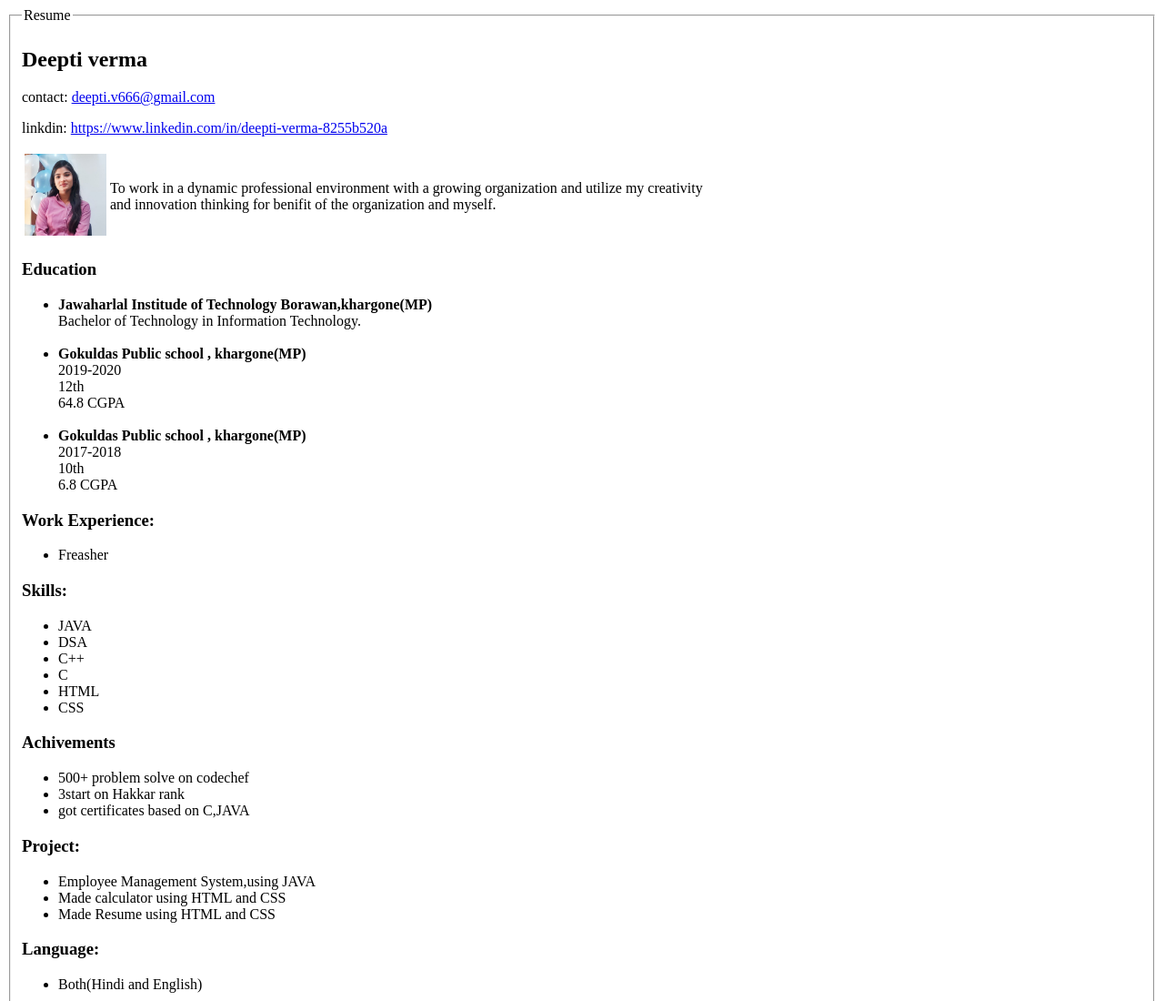
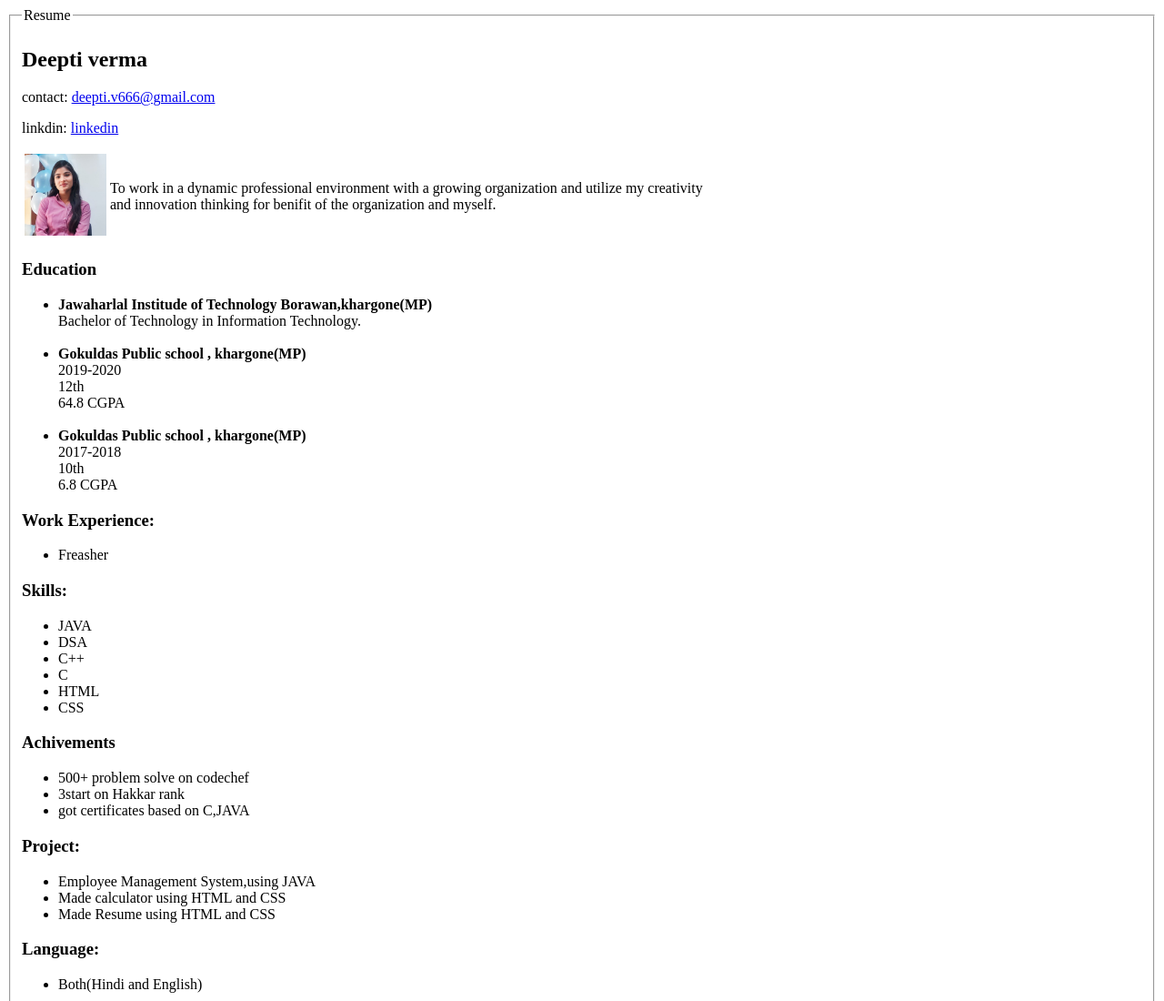
Before and after one commit to deepti-verma28/Myresume, a plain HTML site: page index.html in a window 1280 px wide. Shown: the top 1100 px of the page at 91% size. Drawn offline with Linux system fonts and the light colour scheme.

Commit message:
index.html

```diff
--- a/index.html
+++ b/index.html
@@ -12,7 +12,7 @@
         <div>
         <h2>Deepti verma</h2>
         <p>contact: <a href="deepti.v666@gmail.com">deepti.v666@gmail.com</a></p>
-        <p>linkdin: <a href="linkdin.com">https://www.linkedin.com/in/deepti-verma-8255b520a</a></p>
+        <p>linkdin: <a href="https://www.linkedin.com/in/deepti-verma-8255b520a" target="_blank">linkedin</a></p>
        </div>
        <table>
           <tr>
```
